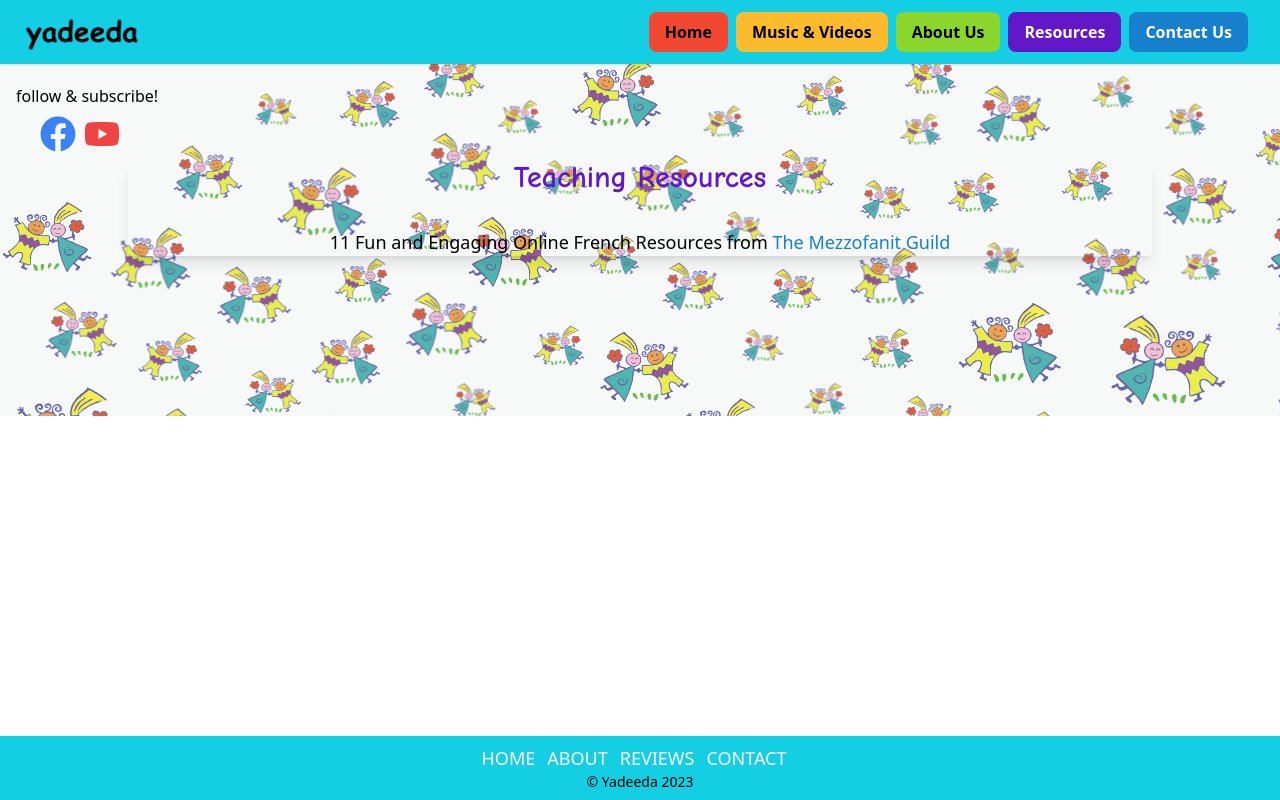
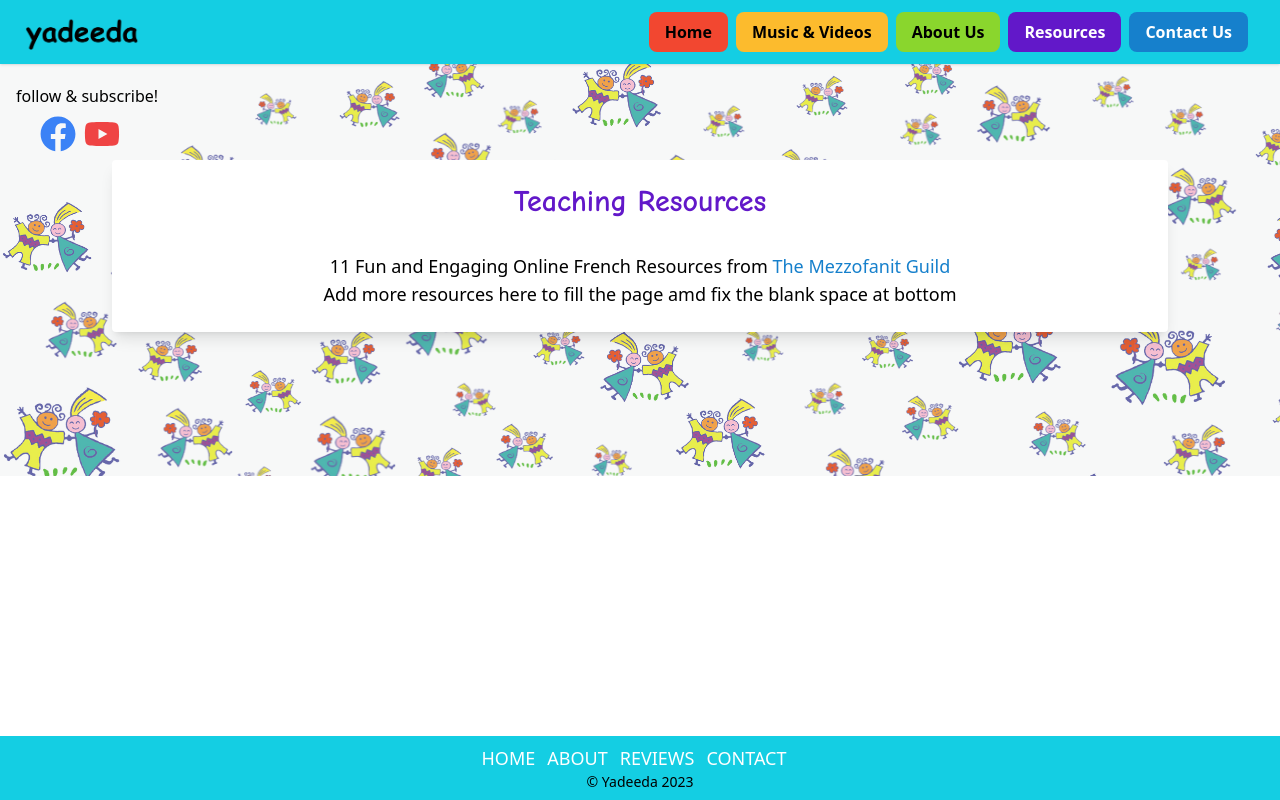
Before and after one commit to sjlelait/yadeeda, a React (Create React App) app: page /resources in a window 1280 px wide. Built offline with nearby package versions, Linux system fonts and the light colour scheme.

Commit message:
wip: edits styling for videos

```diff
--- a/src/pages/Resources.js
+++ b/src/pages/Resources.js
@@ -2,10 +2,11 @@ import React from 'react';
 
 const Resources = (props) => {
     return (
-        <div className="m-24 shadow-lg rounded">
-            <h1 className="text-xl mt-24 md:text-xl lg:text-3xl font-bold font-homeP text-ydPurple">Teaching Resources</h1>
+        <div className="content bg-white rounded shadow-lg pb-6 m-8 md:m-20">
+            <h1 className="text-xl mt-20 md:mt-24 pt-6 md:text-xl lg:text-3xl font-bold font-homeP text-ydPurple">Teaching Resources</h1>
             <ul className="mt-8 text-lg">
                 <li>11 Fun and Engaging Online French Resources from <a href="https://www.mezzoguild.com/kids-resources-to-learn-french/" className="text-ydBlue">The Mezzofanit Guild</a></li>
+                <li>Add more resources here to fill the page amd fix the blank space at bottom</li>
             </ul>
         </div>
     )
--- a/src/pages/Videos.js
+++ b/src/pages/Videos.js
@@ -25,8 +25,8 @@ const Videos = (props) => {
   }))];
 
   return (
-    <div>
-      <h1 className="text-xl mt-24 text-2xl lg:mt-16 lg:mb-8 lg:text-3xl font-bold font-homeP underline text-ydPurple">Yadeeda Videos</h1>
+    <div className="content bg-white rounded shadow-lg p-4 m-2 mt-20 md:p-6 md:m-20">
+      <h1 className="text-xl mt-6 text-2xl lg:mb-8 lg:text-3xl font-bold font-homeP underline text-ydPurple">Yadeeda Videos</h1>
         <Playlist
             playlists={playlists}
             selectedPlaylist={selectedPlaylist}
```
